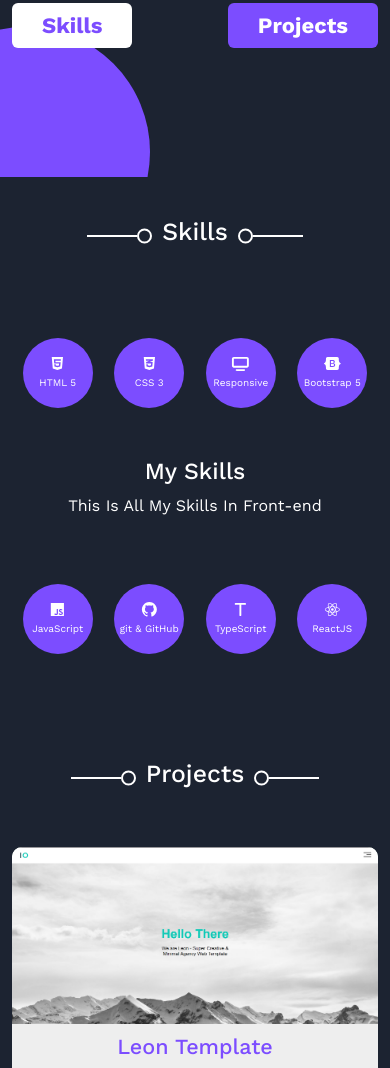
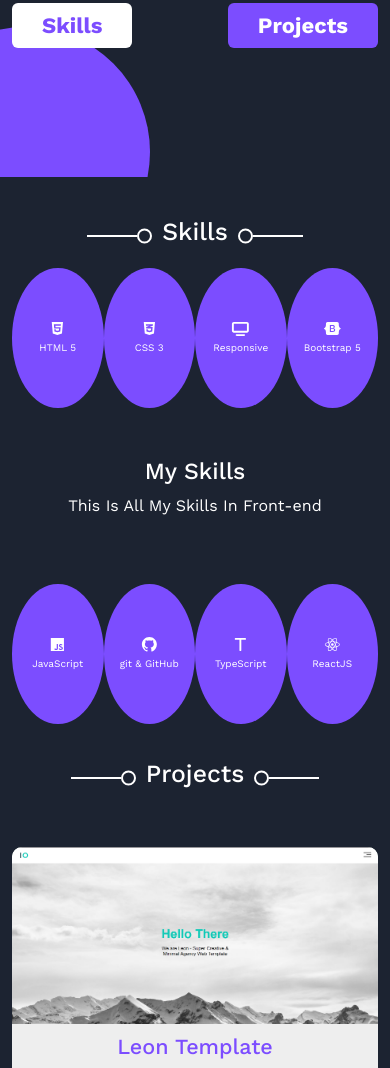
Before and after one commit to EHAB3x/EHAB3x.github.io, a plain HTML site: page index.html in a window 390 px wide. Shown: the part 667-1735 px from the top of the page. Drawn offline with nearby package versions, Linux system fonts and the light colour scheme.

Commit message:
Update home.css

```diff
--- a/css/home.css
+++ b/css/home.css
@@ -556,8 +556,8 @@ footer span{
         height: 50vh;
     }
     .skills .division .skill{
-        width: 70px;
-        height: 70px;
+        width: 140px;
+        height: 140px;
     }
     .skills .division .skill svg{
         font-size: 15px;
```
